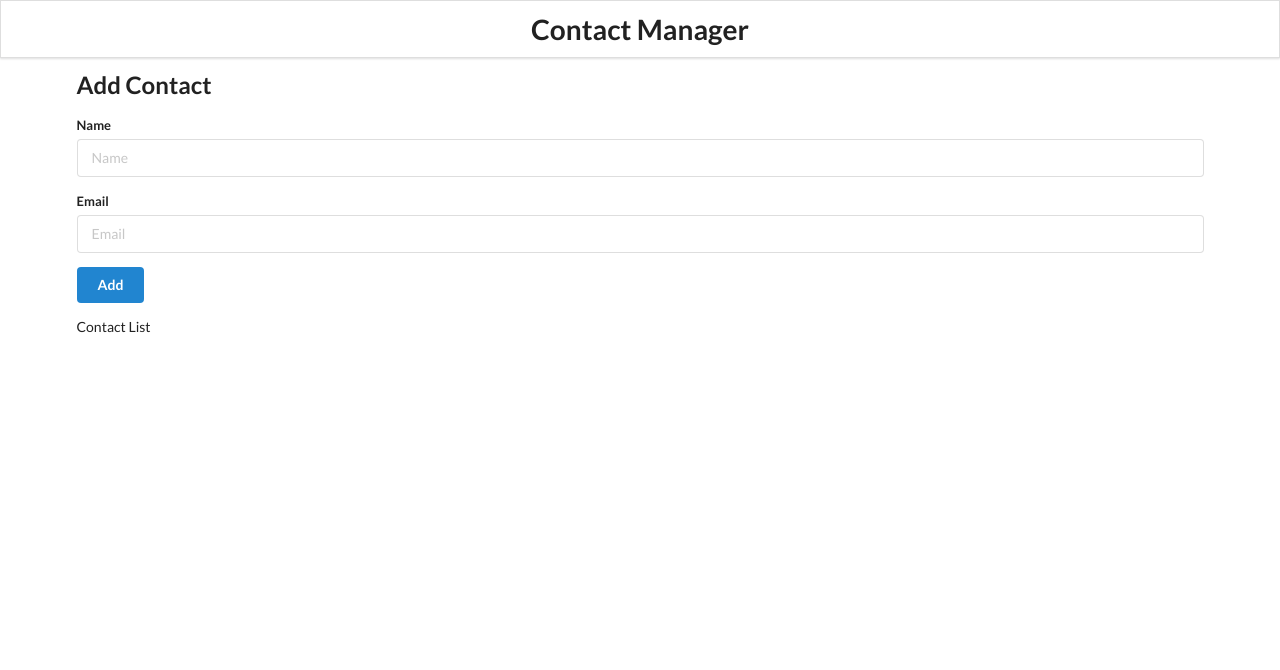
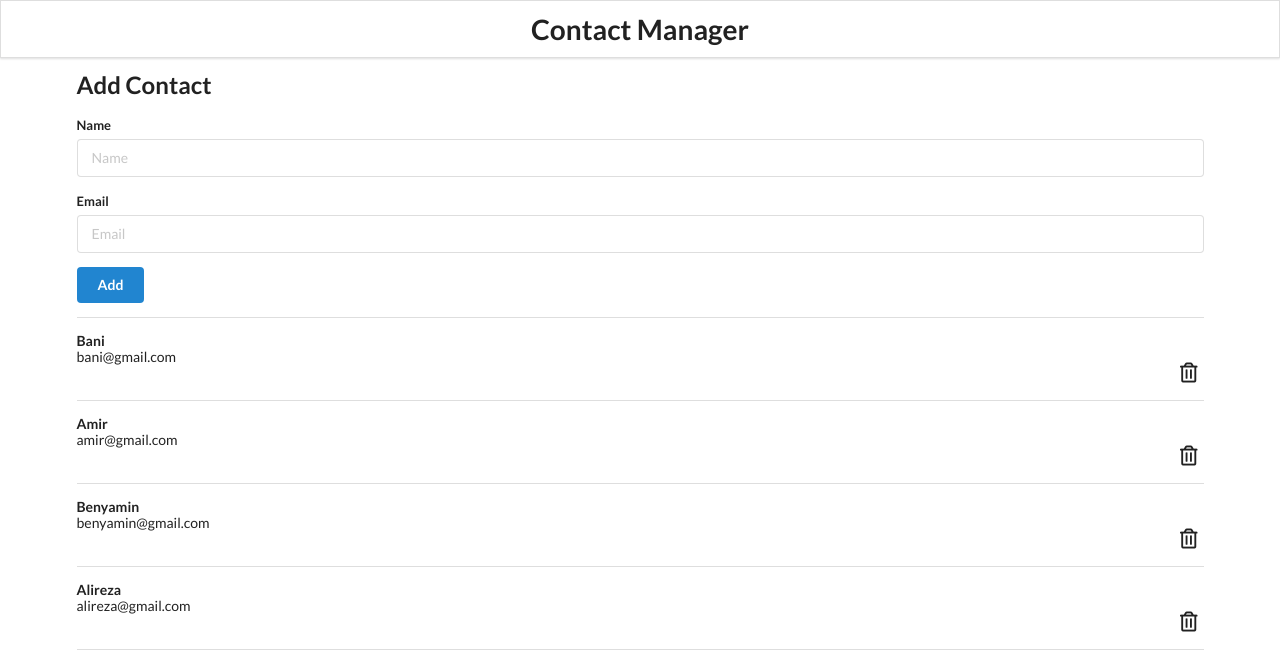
Before and after one commit to Amir-Pourhadi/Contact-Manager, a React (Create React App) app: page / in a window 1280 px wide. Shown: the top 670 px of the page. Built offline with nearby package versions, Linux system fonts and the light colour scheme.

Commit message:
contacts rendered

```diff
--- a/src/components/ContactList.jsx
+++ b/src/components/ContactList.jsx
@@ -1,3 +1,17 @@
+import contacts from "../data/contacts.json";
+
 export default function ContactList() {
-	return <div className="ui celled list">Contact List</div>;
+	return (
+		<div className="ui celled list">
+			{contacts.map(({ id, name, email }) => (
+				<div className="item" key={id}>
+					<div className="contact">
+						<div className="header">{name}</div>
+						<div>{email}</div>
+					</div>
+					<i className="trash alternate outline icon"></i>
+				</div>
+			))}
+		</div>
+	);
 }
```
